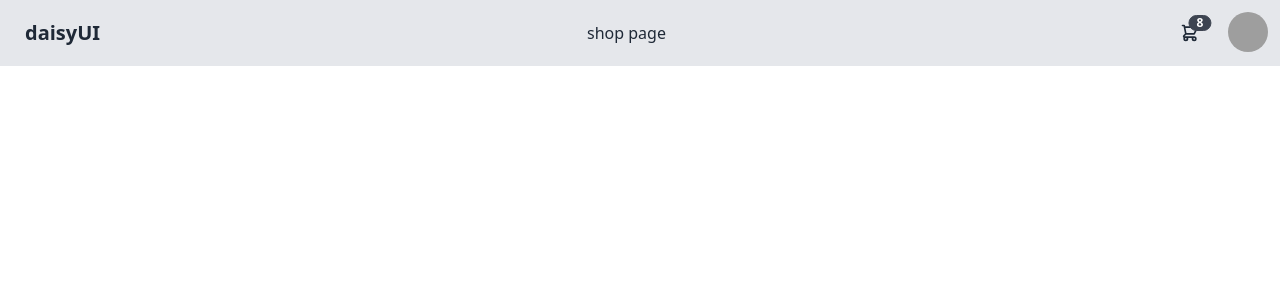
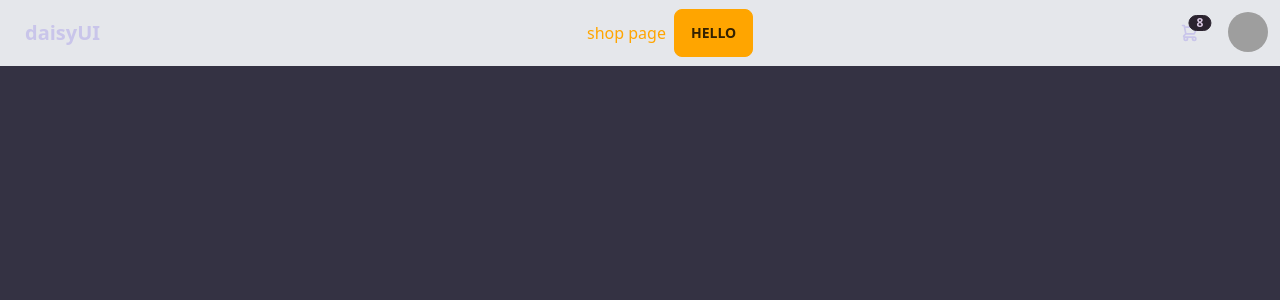
Before and after one commit to Boi-ghor/Boi-Ghor-Client-code, a React (Create React App) app: page /login in a window 1280 px wide. Shown: the top 300 px of the page. Built offline with nearby package versions, Linux system fonts and the light colour scheme; grey boxes are pictures that could not be loaded.

Commit message:
DaisyUI theme configuration

```diff
--- a/package.json
+++ b/package.json
@@ -6,7 +6,9 @@
     "@testing-library/jest-dom": "^5.16.5",
     "@testing-library/react": "^13.4.0",
     "@testing-library/user-event": "^13.5.0",
+    "autoprefixer": "^10.4.14",
     "daisyui": "^2.51.5",
+    "postcss": "^8.4.21",
     "react": "^18.2.0",
     "react-dom": "^18.2.0",
     "react-scripts": "5.0.1",
--- /dev/null
+++ b/postcss.config.js
@@ -0,0 +1,5 @@
+// postcss.config.js
+
+module.exports = {
+  plugins: [require("tailwindcss"), require("autoprefixer"), require("daisyui")],
+};
--- a/src/Component/navbar/Navbar.js
+++ b/src/Component/navbar/Navbar.js
@@ -1,26 +1,41 @@
-import React, {useState} from 'react';
+import React, { useState } from "react";
 
 const Navbar = () => {
-    const [click,isClick]=useState(false)
+  const [click, isClick] = useState(false);
   return (
     <div className="navbar bg-gray-200">
       <div className="flex-1">
         <a className="btn btn-ghost normal-case text-xl">daisyUI</a>
       </div>
       <div className="flex-1 gap-2">
-               <a>shop page</a>
-
-
+        <a className="text-primary">shop page</a>
+        <button className="btn btn-primary">Hello</button>
       </div>
 
-            <div className="dropdown dropdown-end " style={{marginRight:'10px'}}>
+      <div className="dropdown dropdown-end " style={{ marginRight: "10px" }}>
         <label tabIndex={0} className="btn btn-ghost btn-circle">
           <div className="indicator">
-                        <svg xmlns="http://www.w3.org/2000/svg" className="h-5 w-5" fill="none" viewBox="0 0 24 24" stroke="currentColor"><path strokeLinecap="round" strokeLinejoin="round" strokeWidth="2" d="M3 3h2l.4 2M7 13h10l4-8H5.4M7 13L5.4 5M7 13l-2.293 2.293c-.63.63-.184 1.707.707 1.707H17m0 0a2 2 0 100 4 2 2 0 000-4zm-8 2a2 2 0 11-4 0 2 2 0 014 0z" /></svg>
+            <svg
+              xmlns="http://www.w3.org/2000/svg"
+              className="h-5 w-5"
+              fill="none"
+              viewBox="0 0 24 24"
+              stroke="currentColor"
+            >
+              <path
+                strokeLinecap="round"
+                strokeLinejoin="round"
+                strokeWidth="2"
+                d="M3 3h2l.4 2M7 13h10l4-8H5.4M7 13L5.4 5M7 13l-2.293 2.293c-.63.63-.184 1.707.707 1.707H17m0 0a2 2 0 100 4 2 2 0 000-4zm-8 2a2 2 0 11-4 0 2 2 0 014 0z"
+              />
+            </svg>
             <span className="badge badge-sm indicator-item">8</span>
           </div>
         </label>
-                <div tabIndex={0} className="mt-3 card card-compact dropdown-content w-52 bg-base-100 shadow">
+        <div
+          tabIndex={0}
+          className="mt-3 card card-compact dropdown-content w-52 bg-base-100 shadow"
+        >
           <div className="card-body">
             <span className="font-bold text-lg">8 Items</span>
             <span className="text-info">Subtotal: $999</span>
@@ -37,15 +52,22 @@
           </div>
         </label>
 
-                <ul tabIndex={0} className="mt-3 p-2 shadow menu menu-compact dropdown-content bg-base-100 rounded-box w-52">
+        <ul
+          tabIndex={0}
+          className="mt-3 p-2 shadow menu menu-compact dropdown-content bg-base-100 rounded-box w-52"
+        >
           <li>
             <a className="justify-between">
               Profile
               <span className="badge">New</span>
             </a>
           </li>
-                    <li><a>Settings</a></li>
-                    <li><a>Logout</a></li>
+          <li>
+            <a>Settings</a>
+          </li>
+          <li>
+            <a>Logout</a>
+          </li>
         </ul>
       </div>
     </div>
--- a/tailwind.config.js
+++ b/tailwind.config.js
@@ -1,8 +1,22 @@
-/** @type {import('tailwindcss').Config} */
 module.exports = {
   content: ["./src/**/*.{html,js}"],
-  theme: {
-    extend: {},
+  daisyui: {
+    themes: [
+      {
+        mytheme: {
+          primary: "orange",
+          secondary: "#4348a8",
+          accent: "#5c35e8",
+          neutral: "#2B232F",
+          "base-100": "#343243",
+          info: "#8B9FEA",
+          success: "#1C9B73",
+          warning: "#CC870F",
+          error: "#ED5E68",
+        },
+      },
+    ],
   },
   plugins: [require("daisyui")],
-}
+  //...
+};
```
Also changed, not shown: tailwind.config.txt (added), 1 other file (tests, documents, lock files or other folders). Lines whose indentation alone changed are shown as unchanged.
